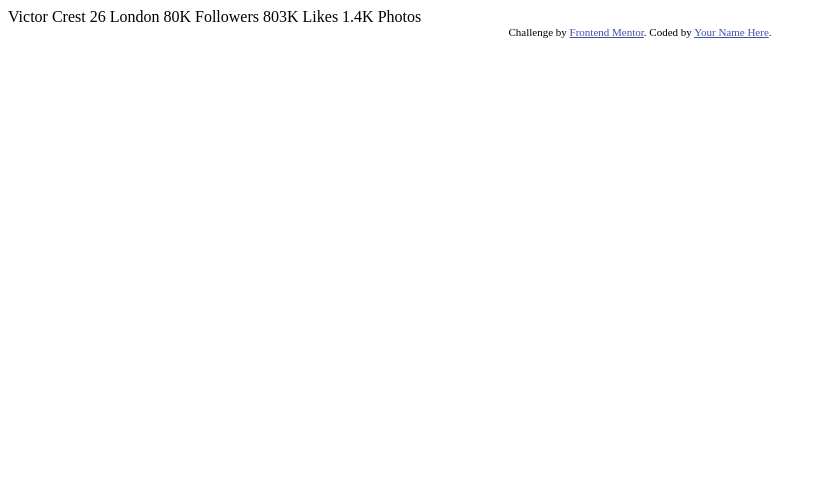
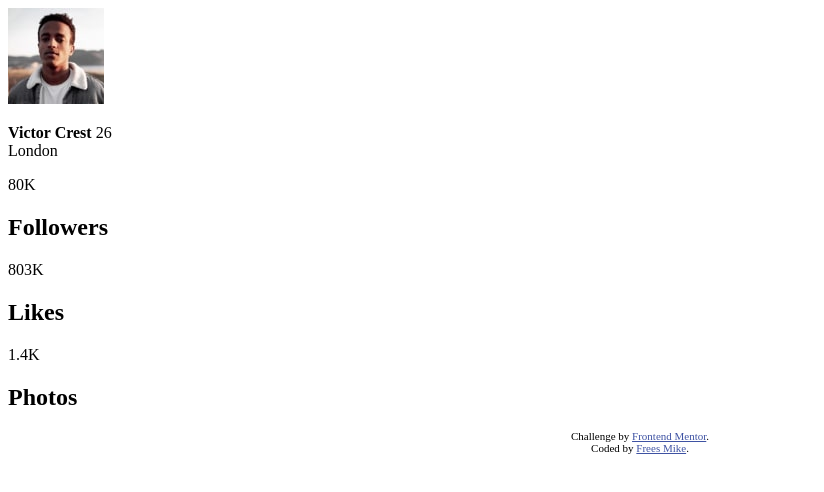
Before and after one commit to mikeFrees/profile-card-component-main, a plain HTML site: page index.html in a window 1280 px wide. Shown: the whole page, without its empty margins (0-824 px from the left). Drawn offline with Linux system fonts and the light colour scheme.

Commit message:
html mark up

```diff
--- a/index.html
+++ b/index.html
@@ -7,29 +7,26 @@
   <link rel="icon" type="image/png" sizes="32x32" href="./images/favicon-32x32.png">
 
   <title>Frontend Mentor | Profile card component</title>
-
-  <!-- Feel free to remove these styles or customise in your own stylesheet 👍 -->
-  <style>
-    .attribution { font-size: 11px; text-align: center; }
-    .attribution a { color: hsl(228, 45%, 44%); }
-  </style>
+  <link rel="stylesheet" href="style.css" type="text/css">
 </head>
 <body>
-  Victor Crest
-  26
-  London
+  <main>
+    <img src="images/image-victor.jpg" alt="Profile picture">
+    <p><strong>Victor Crest</strong> 26 <br> London</p>
+  </main>
+  <aside>
+    <p>80K</p>
+    <h2>Followers</h2>
 
-  80K
-  Followers
+    <p>803K</p>
+    <h2>Likes</h2>
 
-  803K
-  Likes
-
-  1.4K
-  Photos
-  <div class="attribution">
-    Challenge by <a href="https://www.frontendmentor.io?ref=challenge" target="_blank">Frontend Mentor</a>.
-    Coded by <a href="#">Your Name Here</a>.
-  </div>
+    <p>1.4K</p>
+    <h2>Photos</h2>
+  </aside>
+  <footer class="attribution">
+    Challenge by <a href="https://www.frontendmentor.io?ref=challenge" target="_blank">Frontend Mentor</a>. <br>
+    Coded by <a href="https://www.linkedin.com/in/mike-frees/" target="_blank">Frees Mike</a>.
+  </footer>
 </body>
 </html>
--- /dev/null
+++ b/style.css
@@ -0,0 +1,2 @@
+.attribution { font-size: 11px; text-align: center; }
+.attribution a { color: hsl(228, 45%, 44%); }
```
